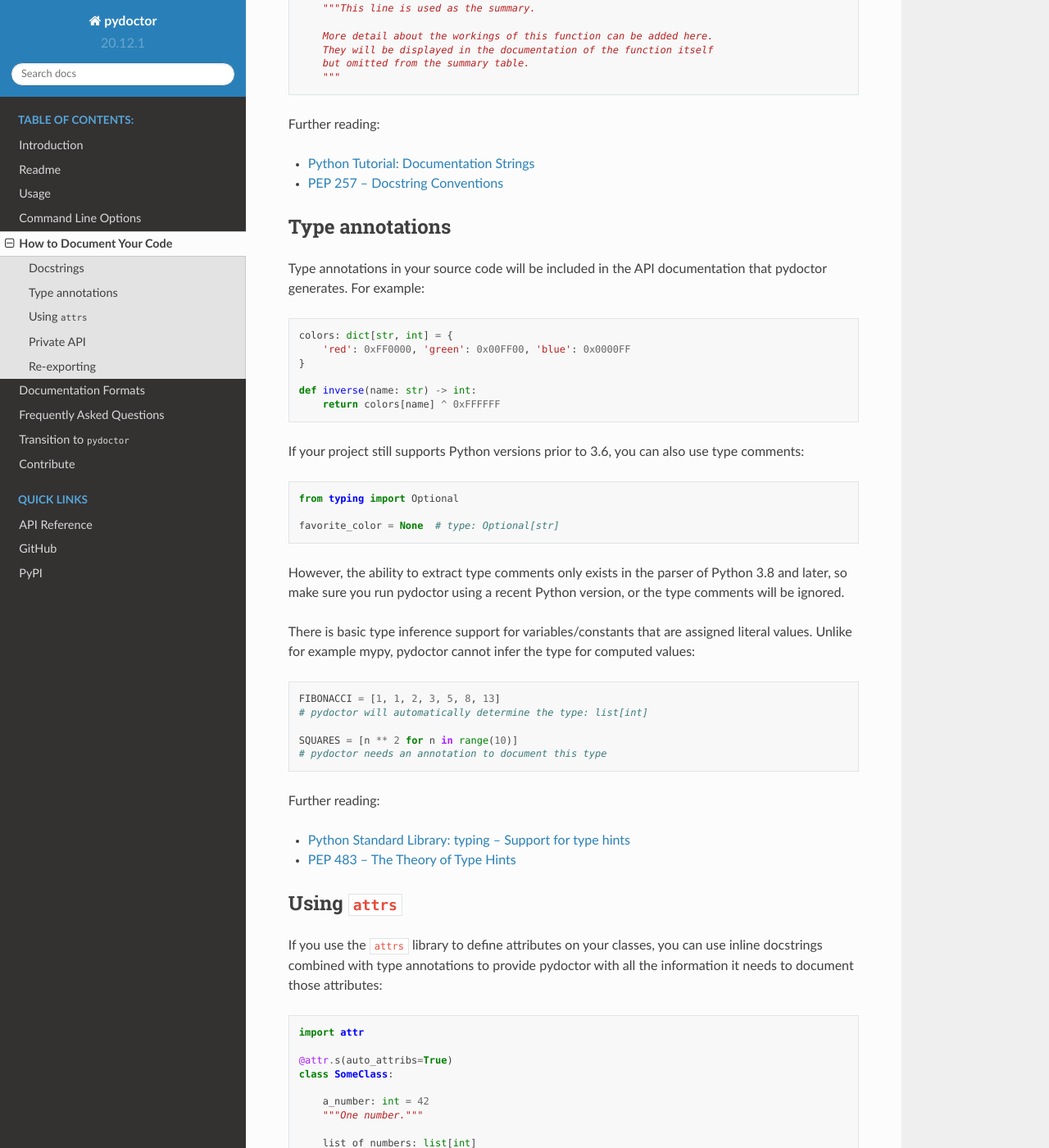
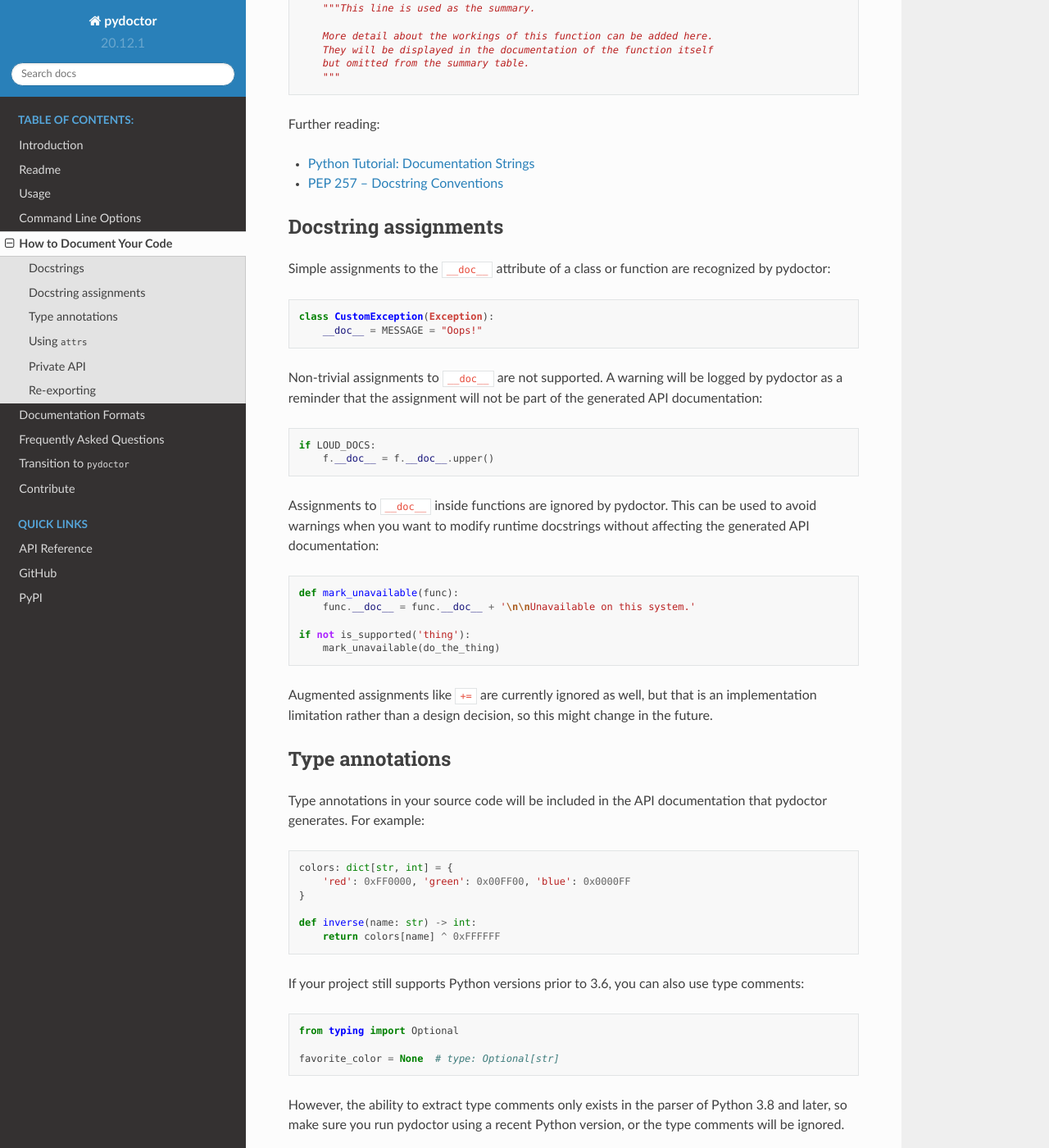
Before and after one commit to twisted/pydoctor, a Sphinx documentation site: the page built from docs/source/codedoc.rst, in a window 1280 px wide and 1400 px high, scrolled down 845 px. Shown: the whole window at 82% size. Built offline with Sphinx 7.4.7 and the Read the Docs theme 2.0.0, drawn with Linux system fonts in a browser that asks for light colours.

Commit message:
Officially ignore '__doc__' assignments inside functions
Mention this in the documentation and add a unit test for it.
That way, pydoctor users can rely on it to avoid warnings when
they want to modify docstrings at runtime.

```diff
--- a/docs/source/codedoc.rst
+++ b/docs/source/codedoc.rst
@@ -45,6 +45,30 @@
 
 - `Python Tutorial: Documentation Strings <https://docs.python.org/3/tutorial/controlflow.html#documentation-strings>`_
 - `PEP 257 -- Docstring Conventions <https://www.python.org/dev/peps/pep-0257/>`_
+
+
+Docstring assignments
+---------------------
+
+Simple assignments to the ``__doc__`` attribute of a class or function are recognized by pydoctor::
+
+    class CustomException(Exception):
+        __doc__ = MESSAGE = "Oops!"
+
+Non-trivial assignments to ``__doc__`` are not supported. A warning will be logged by pydoctor as a reminder that the assignment will not be part of the generated API documentation::
+
+    if LOUD_DOCS:
+        f.__doc__ = f.__doc__.upper()
+
+Assignments to ``__doc__`` inside functions are ignored by pydoctor. This can be used to avoid warnings when you want to modify runtime docstrings without affecting the generated API documentation::
+
+    def mark_unavailable(func):
+        func.__doc__ = func.__doc__ + '\n\nUnavailable on this system.'
+
+    if not is_supported('thing'):
+        mark_unavailable(do_the_thing)
+
+Augmented assignments like ``+=`` are currently ignored as well, but that is an implementation limitation rather than a design decision, so this might change in the future.
 
 
 Type annotations
```
Also changed, not shown: 1 other file.
